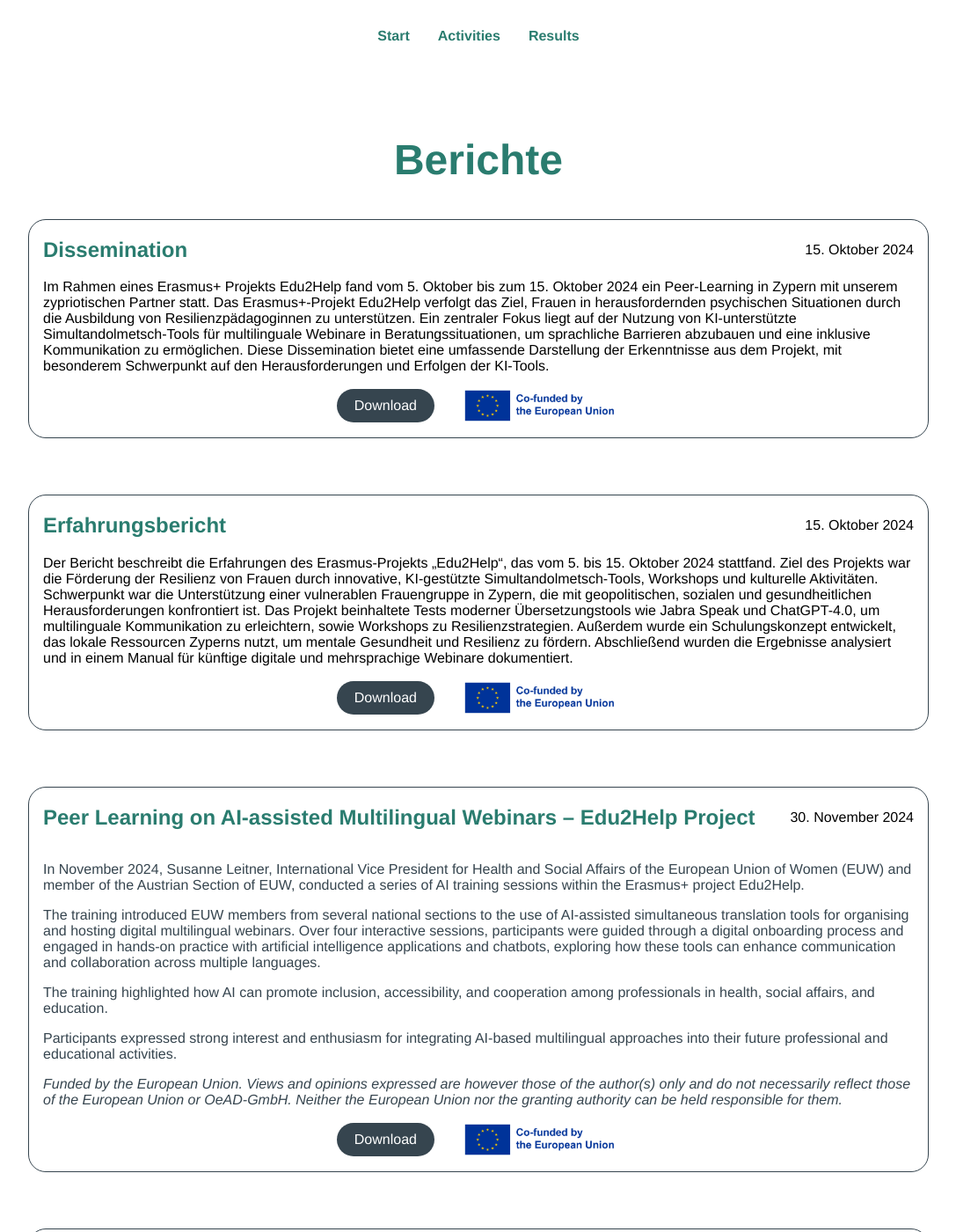
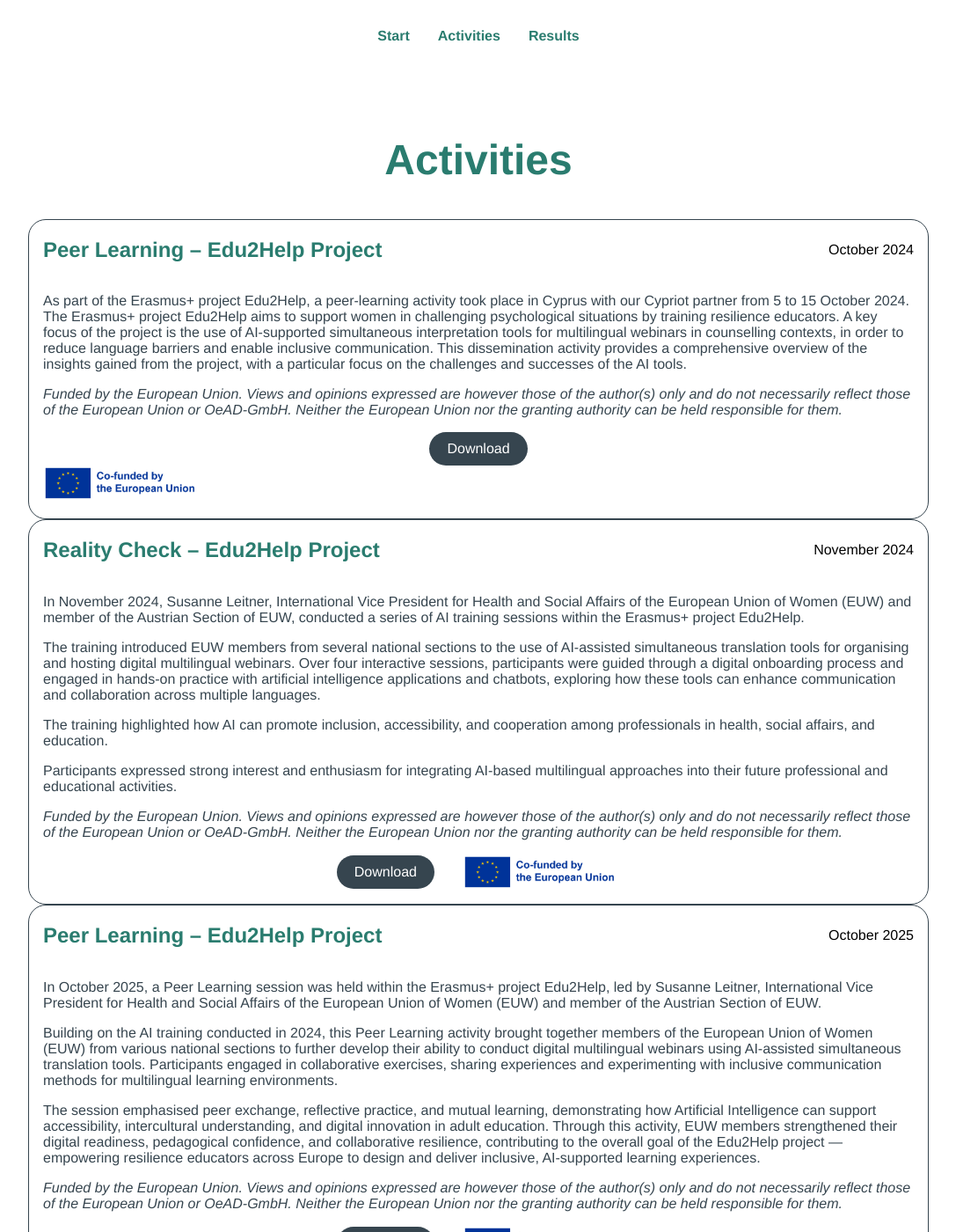
Before and after one commit to traintheworld/traintheworld.github.io, a Jekyll site: the page built from activities.markdown, in a window 1280 px wide and 1400 px high. Shown: the whole window at 88% size, without its empty margins (96-1183 px from the left). Built offline with Jekyll 4.4.1, drawn with Linux system fonts in a browser that asks for light colours; some of the changed text lies outside the part shown.

Commit message:
fixed desciptions

```diff
--- a/_layouts/activities.html
+++ b/_layouts/activities.html
@@ -5,22 +5,31 @@ layout: default
 {{ content }}
 <main>
     <section>
-        <h1>Berichte</h1>
+        <h1>Activities</h1>
         <div id="teamMembers">
             <div class="bericht">
                 <div class="b-w">
                     <div class="b-h">
-                        <h2>Dissemination</h2> 15. Oktober 2024
+                        <h2>Peer Learning – Edu2Help Project</h2> October 2024
                     </div>
-                    Im Rahmen eines Erasmus+ Projekts Edu2Help fand vom 5. Oktober bis zum 15. Oktober 2024 ein
-                    Peer-Learning in Zypern mit unserem zypriotischen Partner statt. Das Erasmus+-Projekt Edu2Help
-                    verfolgt das Ziel, Frauen in herausfordernden psychischen Situationen durch die Ausbildung von
-                    Resilienzpädagoginnen zu unterstützen. Ein zentraler Fokus liegt auf der Nutzung von KI-unterstützte
-                    Simultandolmetsch-Tools für multilinguale Webinare in Beratungssituationen, um sprachliche Barrieren
-                    abzubauen und eine inklusive Kommunikation zu ermöglichen. Diese Dissemination bietet eine
-                    umfassende Darstellung der Erkenntnisse aus dem Projekt, mit besonderem Schwerpunkt auf den
-                    Herausforderungen und Erfolgen der KI-Tools.
-                    <div class="c-b-wrapp">
+                    <p>As part of the Erasmus+ project Edu2Help, a peer-learning activity took place in Cyprus with our
+                        Cypriot partner from 5
+                        to 15 October 2024. The Erasmus+ project Edu2Help aims to support women in challenging
+                        psychological situations by
+                        training resilience educators. A key focus of the project is the use of AI-supported
+                        simultaneous interpretation tools
+                        for multilingual webinars in counselling contexts, in order to reduce language barriers and
+                        enable inclusive
+                        communication. This dissemination activity provides a comprehensive overview of the insights
+                        gained from the project,
+                        with a particular focus on the challenges and successes of the AI tools.</p>
+                    <p><i>Funded by the European Union. Views and opinions expressed are however those of the
+                            author(s)
+                            only and do not
+                            necessarily reflect those of the European Union or OeAD-GmbH. Neither the European Union
+                            nor
+                            the granting authority can
+                            be held responsible for them.</i></p>
                     <div class="c-b"><a href="assets/pdf/Dissemination2024.pdf" target="_blank"
                             class="custom-button">Download</a>
                     </div>
@@ -33,32 +42,7 @@ layout: default
         <div class="bericht">
             <div class="b-w">
                 <div class="b-h">
-                        <h2>Erfahrungsbericht</h2> 15. Oktober 2024
-                    </div>
-                    Der Bericht beschreibt die Erfahrungen des Erasmus-Projekts „Edu2Help“, das vom 5. bis 15. Oktober
-                    2024 stattfand. Ziel des Projekts war die Förderung der Resilienz von Frauen durch innovative,
-                    KI-gestützte Simultandolmetsch-Tools, Workshops und kulturelle Aktivitäten. Schwerpunkt war die
-                    Unterstützung einer vulnerablen Frauengruppe in Zypern, die mit geopolitischen, sozialen und
-                    gesundheitlichen Herausforderungen konfrontiert ist. Das Projekt beinhaltete Tests moderner
-                    Übersetzungstools wie Jabra Speak und ChatGPT-4.0, um multilinguale Kommunikation zu erleichtern,
-                    sowie Workshops zu Resilienzstrategien. Außerdem wurde ein Schulungskonzept entwickelt, das lokale
-                    Ressourcen Zyperns nutzt, um mentale Gesundheit und Resilienz zu fördern. Abschließend wurden die
-                    Ergebnisse analysiert und in einem Manual für künftige digitale und mehrsprachige Webinare
-                    dokumentiert.
-                    <div class="c-b-wrapp">
-                        <div class="c-b"><a href="assets/pdf/Erfahrungsbericht2024.pdf" target="_blank"
-                                class="custom-button">Download</a>
-                        </div>
-                        <a class="eu-logo" target="_blank" href="https://erasmus-plus.ec.europa.eu/"><img
-                                src="assets/img/eu.png" alt="Kofinanziert von der Europäischen Union" height="40px">
-                        </a>
-                    </div>
-                </div>
-            </div>
-            <div class="bericht">
-                <div class="b-w">
-                    <div class="b-h">
-                        <h2>Peer Learning on AI-assisted Multilingual Webinars – Edu2Help Project</h2> 30. November
+                    <h2>Reality Check – Edu2Help Project</h2> November
                     2024
                 </div>
                 <p>In November 2024, Susanne Leitner, International Vice President for Health and Social Affairs
@@ -104,7 +88,7 @@ layout: default
         <div class="bericht">
             <div class="b-w">
                 <div class="b-h">
-                        <h2>Peer Learning on AI-assisted Multilingual Webinars – Edu2Help Project</h2> 31. October
+                    <h2>Peer Learning – Edu2Help Project</h2> October
                     2025
                 </div>
                 <p>In October 2025, a Peer Learning session was held within the Erasmus+ project Edu2Help, led
```
Lines whose indentation alone changed are shown as unchanged.
